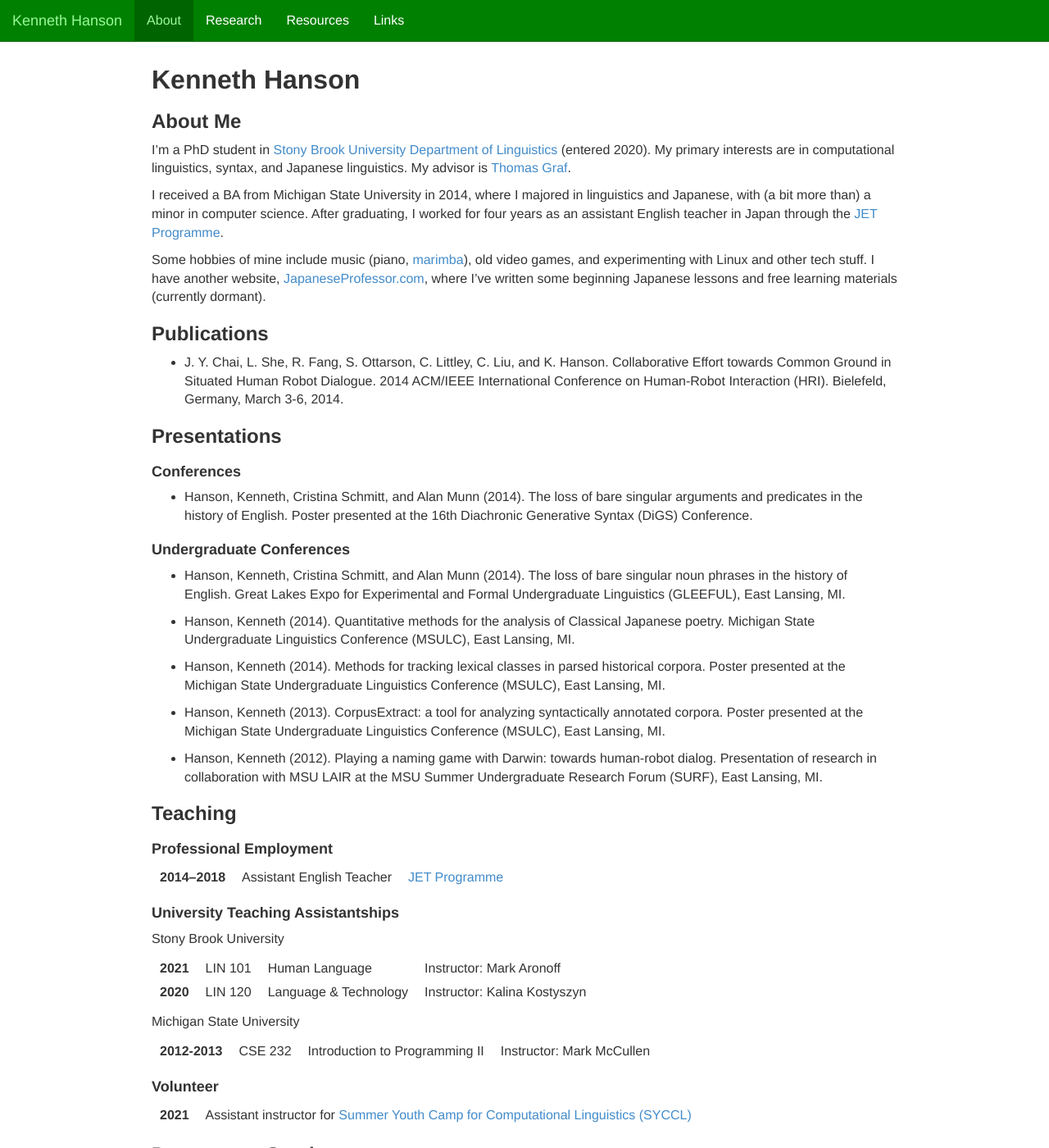
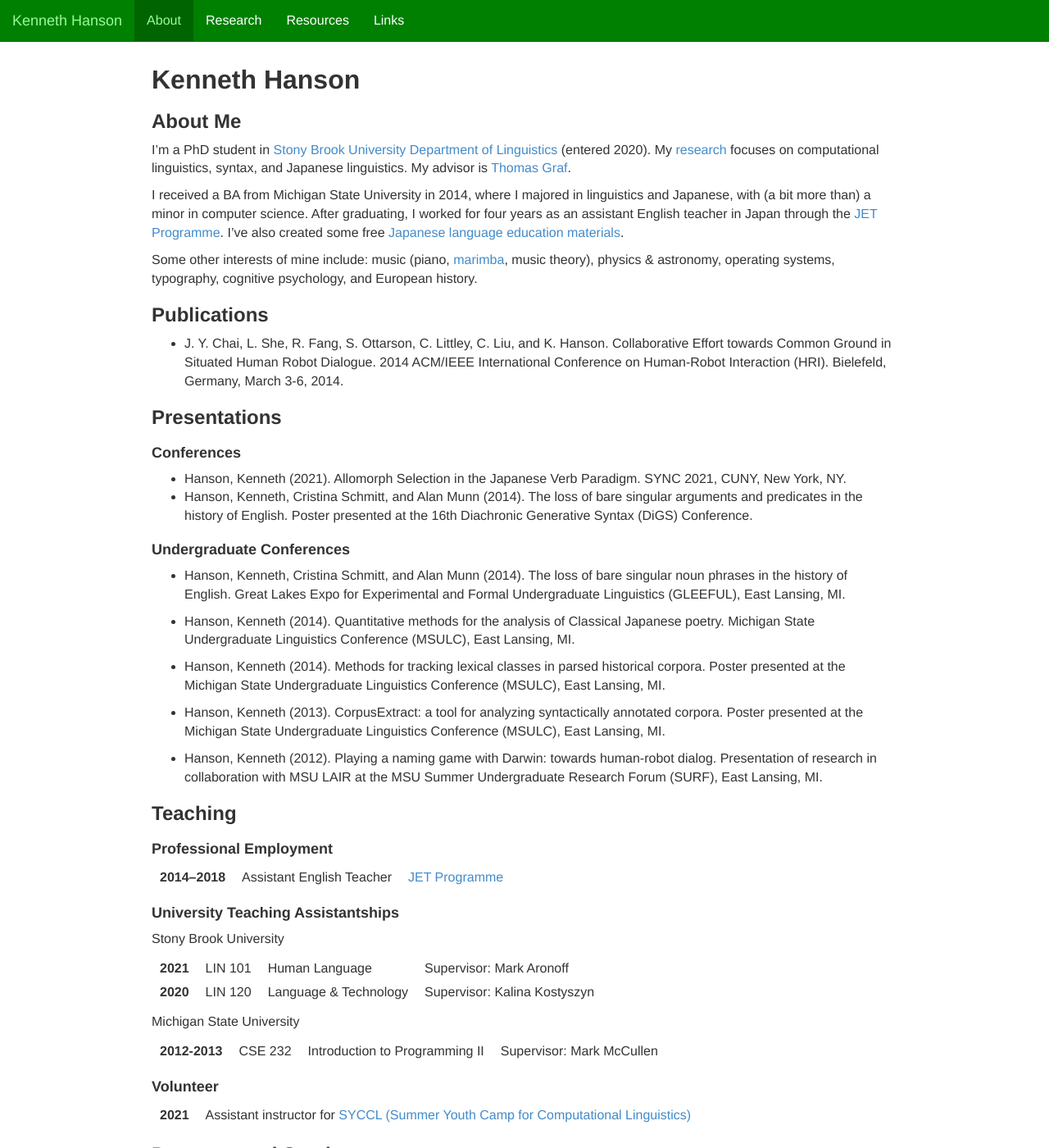
Before and after one commit to khanson679/khanson679.github.io, a Jekyll site: the page built from index.md, in a window 1280 px wide and 1400 px high. Shown: the whole window at 82% size. Built offline with Jekyll 4.4.1, drawn with Linux system fonts in a browser that asks for light colours; nearby versions of some CDN libraries; some of the changed text lies outside the part shown.

Commit message:
Update interests, add SYNC 2021.

```diff
--- a/index.md
+++ b/index.md
@@ -1,18 +1,18 @@
 ---
 title: About
 layout: default
-date: 2021-09-25
+date: 2022-01-08
 ---
 
 # Kenneth Hanson
 
 ## About Me
 
-I'm a PhD student in [Stony Brook University Department of Linguistics][sbling] (entered 2020). My primary interests are in computational linguistics, syntax, and Japanese linguistics. My advisor is [Thomas Graf][graf].
+I'm a PhD student in [Stony Brook University Department of Linguistics][sbling] (entered 2020). My [research](research) focuses on computational linguistics, syntax, and Japanese linguistics. My advisor is [Thomas Graf][graf].
 
-I received a BA from Michigan State University in 2014, where I majored in linguistics and Japanese, with (a bit more than) a minor in computer science. After graduating, I worked for four years as an assistant English teacher in Japan through the [JET Programme][jet].
+I received a BA from Michigan State University in 2014, where I majored in linguistics and Japanese, with (a bit more than) a minor in computer science. After graduating, I worked for four years as an assistant English teacher in Japan through the [JET Programme][jet]. I've also created some free [Japanese language education materials][jp].
 
-Some hobbies of mine include music (piano, [marimba][]), old video games, and experimenting with Linux and other tech stuff. I have another website, [JapaneseProfessor.com][jp], where I've written some beginning Japanese lessons and free learning materials (currently dormant).
+Some other interests of mine include: music (piano, [marimba][], music theory), physics & astronomy, operating systems, typography, cognitive psychology, and European history.
 
 
 ## Publications
@@ -24,6 +24,7 @@ Some hobbies of mine include music (piano, [marimba][]), old video games, and ex
 
 ### Conferences
 
+* Hanson, Kenneth (2021). Allomorph Selection in the Japanese Verb Paradigm. SYNC 2021, CUNY, New York, NY.
 * Hanson, Kenneth, Cristina Schmitt, and Alan Munn (2014). The loss of bare singular arguments and predicates in the history of English. Poster presented at the 16th Diachronic Generative Syntax (DiGS) Conference.
 
 ### Undergraduate Conferences
@@ -49,19 +50,19 @@ Some hobbies of mine include music (piano, [marimba][]), old video games, and ex
 
 Stony Brook University
 
-| **2021** | LIN 101 | Human Language | Instructor: Mark Aronoff |
-| **2020** | LIN 120 | Language & Technology | Instructor: Kalina Kostyszyn |
+| **2021** | LIN 101 | Human Language | Supervisor: Mark Aronoff |
+| **2020** | LIN 120 | Language & Technology | Supervisor: Kalina Kostyszyn |
 
 Michigan State University
 
-| **2012-2013** | CSE 232 | Introduction to Programming II | Instructor: Mark McCullen |
+| **2012-2013** | CSE 232 | Introduction to Programming II | Supervisor: Mark McCullen |
 
 ### Volunteer
 
-| **2021** | Assistant instructor for [Summer Youth Camp for Computational Linguistics (SYCCL)][syccl] |
+| **2021** | Assistant instructor for [SYCCL (Summer Youth Camp for Computational Linguistics)][syccl] |
 
 
-## Department Service
+## Departmental Service
 
 * Skillz Hour Coordinator (2020)
 * Assistant Webmaster (2020)
@@ -69,10 +70,10 @@ Michigan State University
 
 ## Other Activities
 
-* **Vice President, Secretary, and Activities Director** (02/2012--05/2014)
+* Vice President, Secretary, and Activities Director (02/2012--05/2014)<br/>
   q Undergraduate Association for Linguistics at Michigan State (qUALMS)
 
-* **Author and Webmaster** (06/2011--Present)
+* Author and Webmaster (06/2011--Present)<br/>
   JapaneseProfessor.com
 
 
```
